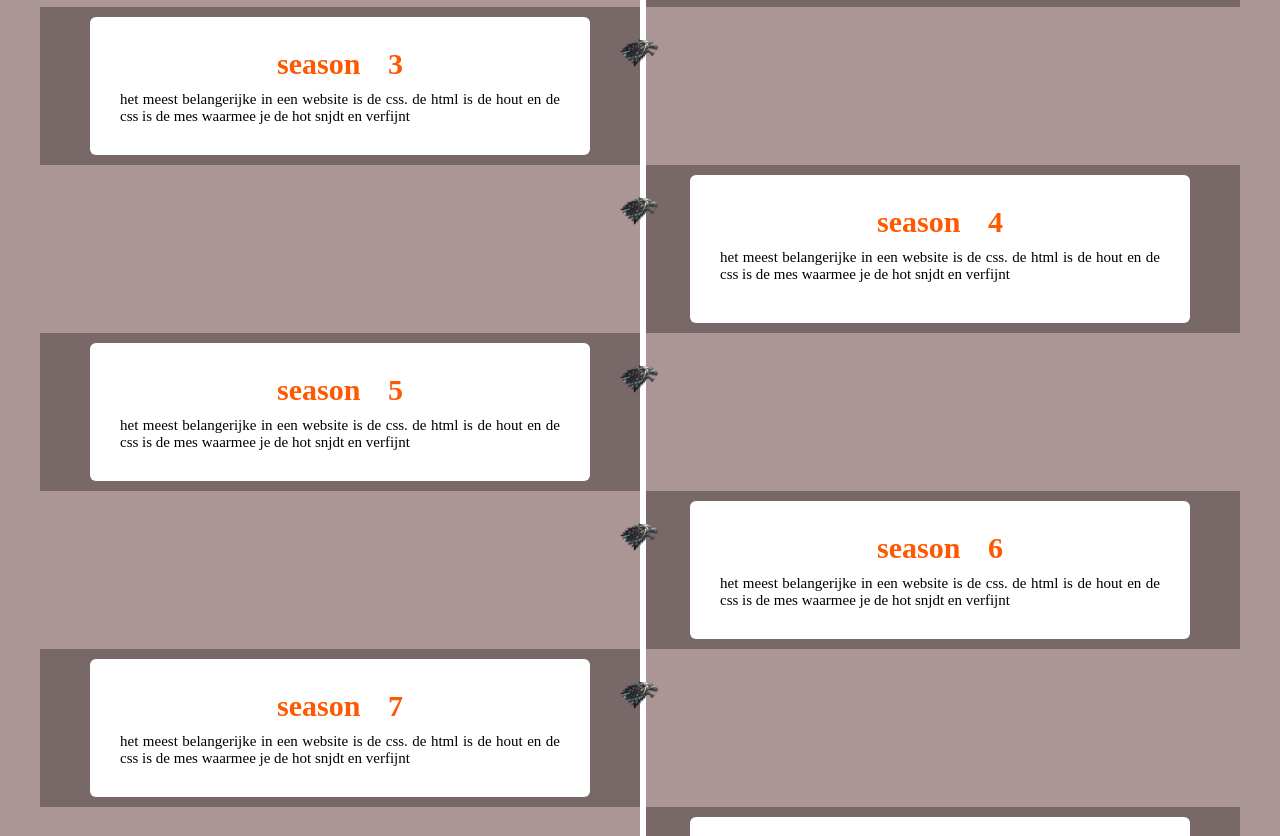
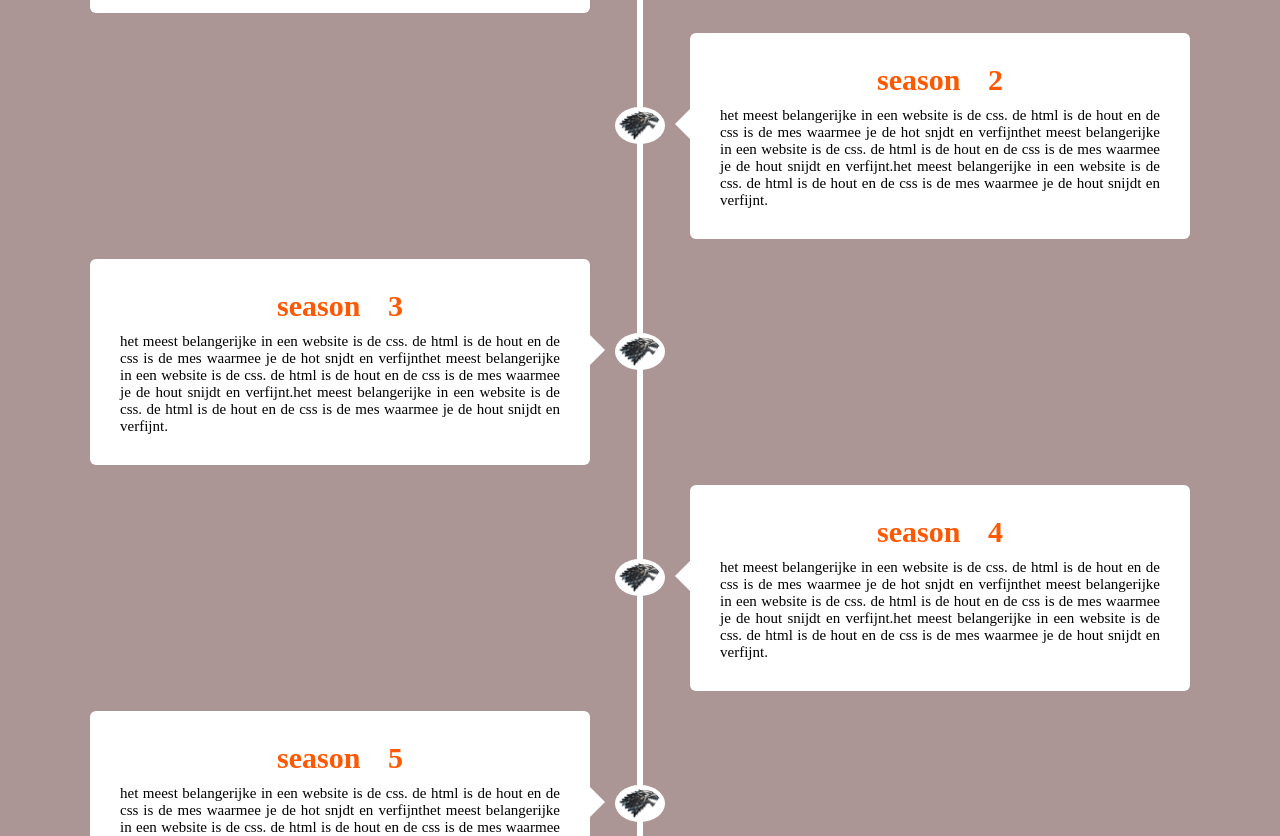
Before and after one commit to emmaus-archief/2223-4H-website-4hin1-daniel, a plain HTML site: page timeline.html in a window 1280 px wide. Shown: the part 808-1644 px from the top of the page. Drawn offline with Linux system fonts and the light colour scheme.

Commit message:
3.1.2
timeline afgerond. nu zelf customizen

```diff
--- a/style.css
+++ b/style.css
@@ -2,7 +2,7 @@
 
 * {                                          /* geldt voor alles */
    /* border: 1px dotted black; */        /* zorg dat elke box een gestippelde rand krijgt, zodat je de afmeting goed kunt zien, letop dat dit de layout soms kan wijzigen */
-/*background-color: rgba(0,0,0,5%);*/    /* zorg dat elke box een doorzichtige donkere achtergrond krijgt, hoe meer boxen in elkaar hoe donkerder de achtergrondkleur */
+/*background-color: rgba(0,0,0,5%);*/   /* zorg dat elke box een doorzichtige donkere achtergrond krijgt, hoe meer boxen in elkaar hoe donkerder de achtergrondkleur */
 }
 
 /* Basisinstellingen voor alle pagina's, alleen aanpassen als je pro wilt worden */
@@ -14,7 +14,7 @@ html, body {                      /* geldt voor html en body */
 }
 
 body * {                          /* geldt voor alles in body */
-  overflow: hidden;               /* zorgt dat DIV en andere block elementen de hoogte krijgt van wat erin zit (anders is het soms 0) */
+  /*overflow: hidden;*/               /* zorgt dat DIV en andere block elementen de hoogte krijgt van wat erin zit (anders is het soms 0) */
   box-sizing: border-box;         /* zorg dat border meetelt bij de width en height van boxen */
   margin: 0px;                    /* standaard marge 0 */
 }
@@ -55,6 +55,7 @@ body * {                          /* geldt voor alles in body */
   border-style:ridge;
   border-bottom-right-radius: 20px;
   border-top-left-radius: 20px;
+  overflow: hidden;
 }
 
 
@@ -134,7 +135,7 @@ body * {                          /* geldt voor alles in body */
   padding: 10px 50px;
   position:relative;
   width: 50%;
-  background: rgba(0,0,0,0.3)
+
 
 }
 
@@ -159,15 +160,17 @@ body * {                          /* geldt voor alles in body */
 
 .container img {
   position: absolute;
-  width: 40px;
+  width: 50px;
   border-radius:50% ;
-  right: -20px;
-  top: 32px;
+  right: -25px;
+  top: 37%;
   z-index:10;
+  background-color: white;
+  padding: 4px;
  }
 
 .right img{
-  left: -20px;
+  left: -25px;
 }
 
 .timeline::after {
@@ -178,10 +181,34 @@ body * {                          /* geldt voor alles in body */
   background: #fff;
   top:0;
   left:50%;
+  margin-left:-3px;
+  z-index: 0;
+}
+
+.left-container-arrow {
+   height: 0;
+   width:0 ;
+   position:absolute ;
+   top:37%;
+   z-index: 2;
+   border-top: 15px solid transparent ;
+   border-bottom: 15px solid transparent ;
+   border-left: 15px solid #fff ;
+   right: -15px;
 
 }
 
-
+.right-container-arrow {
+   height: 0;
+   width:0 ;
+   position:absolute ;
+   top:37%;
+   z-index: 1;
+   border-top: 15px solid transparent ;
+   border-bottom: 15px solid transparent ;
+   border-right: 15px solid #fff ;
+   left: -15px;
+}
 
 
 
--- a/timeline.html
+++ b/timeline.html
@@ -31,85 +31,136 @@
       </ul>
     </nav>
 </div>
-<div class="timeline">
+
+
+
+  <div class="timeline">
   <div class="container left">
     <img src="afbeeldingen/pngegg.png">
     <div class="textbox">
       <h1> pre-story part 1</h1>
       <p> het meest belangerijke in een website is de css. de html is de hout en de
- css is de mes waarmee je de hot snjdt en verfijnt</p>
+ css is de mes waarmee je de hot snjdt en verfijnthet meest belangerijke in een website is de css. de html is de hout en de
+ css is de mes waarmee je de hout snijdt en verfijnt.het meest belangerijke in een website is de css. de html is de hout en de
+ css is de mes waarmee je de hout snijdt en verfijnt.</p>
+      <span class="left-container-arrow"></span>
     </div>
   </div>
+
+
   <div class="container right">
      <img src="afbeeldingen/pngegg.png">
     <div class="textbox">
       <h1> pre-story part 2</h1>
       <p> het meest belangerijke in een website is de css. de html is de hout en de
- css is de mes waarmee je de hot snjdt en verfijnt </p>
+ css is de mes waarmee je de hout snijdt en verfijnt.het meest belangerijke in een website is de css. de html is de hout en de
+ css is de mes waarmee je de hout snijdt en verfijnt.het meest belangerijke in een website is de css. de html is de hout en de
+ css is de mes waarmee je de hout snijdt en verfijnt. </p>
+      <span class="right-container-arrow"></span>
     </div>
   </div>
+
+
   <div class="container left">
    <img src="afbeeldingen/pngegg.png">
     <div class="textbox">
       <h1>season 1</h1>
       <p>  het meest belangerijke in een website is de css. de html is de hout en de
- css is de mes waarmee je de hot snjdt en verfijnt</p>
+ css is de mes waarmee je de hot snjdt en verfijnthet meest belangerijke in een website is de css. de html is de hout en de
+ css is de mes waarmee je de hout snijdt en verfijnt.het meest belangerijke in een website is de css. de html is de hout en de
+ css is de mes waarmee je de hout snijdt en verfijnt.</p>
+      <span class="left-container-arrow"></span>
     </div>
   </div>
+
+
   <div class="container right">
     <img src="afbeeldingen/pngegg.png">
     <div class="textbox">
       <h1>season 2</h1>
       <p>  het meest belangerijke in een website is de css. de html is de hout en de
- css is de mes waarmee je de hot snjdt en verfijnt<p>
+ css is de mes waarmee je de hot snjdt en verfijnthet meest belangerijke in een website is de css. de html is de hout en de
+ css is de mes waarmee je de hout snijdt en verfijnt.het meest belangerijke in een website is de css. de html is de hout en de
+ css is de mes waarmee je de hout snijdt en verfijnt.<p>
+    <span class="right-container-arrow"></span>
     </div>
   </div>
+
+
   <div class="container left">
     <img src="afbeeldingen/pngegg.png">
     <div class="textbox">
       <h1>season 3</h1>
       <p>  het meest belangerijke in een website is de css. de html is de hout en de
- css is de mes waarmee je de hot snjdt en verfijnt</p>
+ css is de mes waarmee je de hot snjdt en verfijnthet meest belangerijke in een website is de css. de html is de hout en de
+ css is de mes waarmee je de hout snijdt en verfijnt.het meest belangerijke in een website is de css. de html is de hout en de
+ css is de mes waarmee je de hout snijdt en verfijnt.</p>
+      <span class="left-container-arrow"></span>
     </div>
   </div>
+
+
   <div class="container right">
     <img src="afbeeldingen/pngegg.png">
     <div class="textbox">
       <h1>season 4</h1>
       <p>  het meest belangerijke in een website is de css. de html is de hout en de
- css is de mes waarmee je de hot snjdt en verfijnt<p>
+ css is de mes waarmee je de hot snjdt en verfijnthet meest belangerijke in een website is de css. de html is de hout en de
+ css is de mes waarmee je de hout snijdt en verfijnt.het meest belangerijke in een website is de css. de html is de hout en de
+ css is de mes waarmee je de hout snijdt en verfijnt.<p>
+    <span class="right-container-arrow"></span>
     </div>
   </div>
+
+
   <div class="container left">
     <img src="afbeeldingen/pngegg.png">
     <div class="textbox">
       <h1>season 5</h1>
       <p>  het meest belangerijke in een website is de css. de html is de hout en de
- css is de mes waarmee je de hot snjdt en verfijnt</p>
+ css is de mes waarmee je de hot snjdt en verfijnthet meest belangerijke in een website is de css. de html is de hout en de
+ css is de mes waarmee je de hout snijdt en verfijnt.het meest belangerijke in een website is de css. de html is de hout en de
+ css is de mes waarmee je de hout snijdt en verfijnt.</p>
+      <span class="left-container-arrow"></span>
     </div>
   </div>
+
+
   <div class="container right">
     <img src="afbeeldingen/pngegg.png">
     <div class="textbox">
       <h1>season 6</h1>
       <p>  het meest belangerijke in een website is de css. de html is de hout en de
- css is de mes waarmee je de hot snjdt en verfijnt</p>
+ css is de mes waarmee je de hot snjdt en verfijnthet meest belangerijke in een website is de css. de html is de hout en de
+ css is de mes waarmee je de hout snijdt en verfijnt.het meest belangerijke in een website is de css. de html is de hout en de
+ css is de mes waarmee je de hout snijdt en verfijnt.</p>
+       <span class="right-container-arrow"></span>
     </div>
   </div>
+
+
   <div class="container left">
     <img src="afbeeldingen/pngegg.png">
     <div class="textbox">
       <h1>season 7</h1>
       <p> het meest belangerijke in een website is de css. de html is de hout en de
- css is de mes waarmee je de hot snjdt en verfijnt</p>
+ css is de mes waarmee je de hot snjdt en verfijnthet meest belangerijke in een website is de css. de html is de hout en de
+ css is de mes waarmee je de hout snijdt en verfijnt.het meest belangerijke in een website is de css. de html is de hout en de
+ css is de mes waarmee je de hout snijdt en verfijnt.</p>
+      <span class="left-container-arrow"></span>
     </div>
   </div>
+
+
   <div class="container right">
     <img src="afbeeldingen/pngegg.png">
     <div class="textbox">
       <h1>season 8</h1>
       <p> het meest belangerijke in een website is de css. de html is de hout en de
- css is de mes waarmee je de hot snjdt en verfijnt</p>
+ css is de mes waarmee je de hot snjdt en verfijnthet meest belangerijke in een website is de css. de html is de hout en de
+ css is de mes waarmee je de hout snijdt en verfijnt.het meest belangerijke in een website is de css. de html is de hout en de
+ css is de mes waarmee je de hout snijdt en verfijnt.</p>
+       <span class="right-container-arrow"></span>
     </div>
   </div>
 </div>
```
